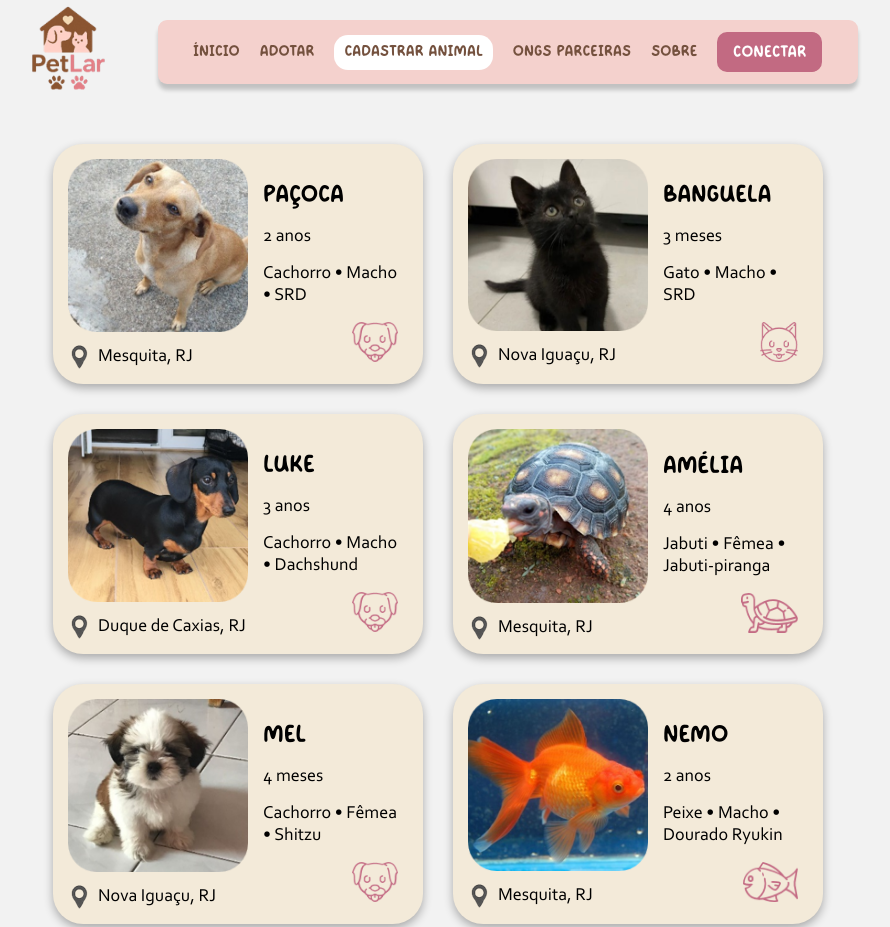
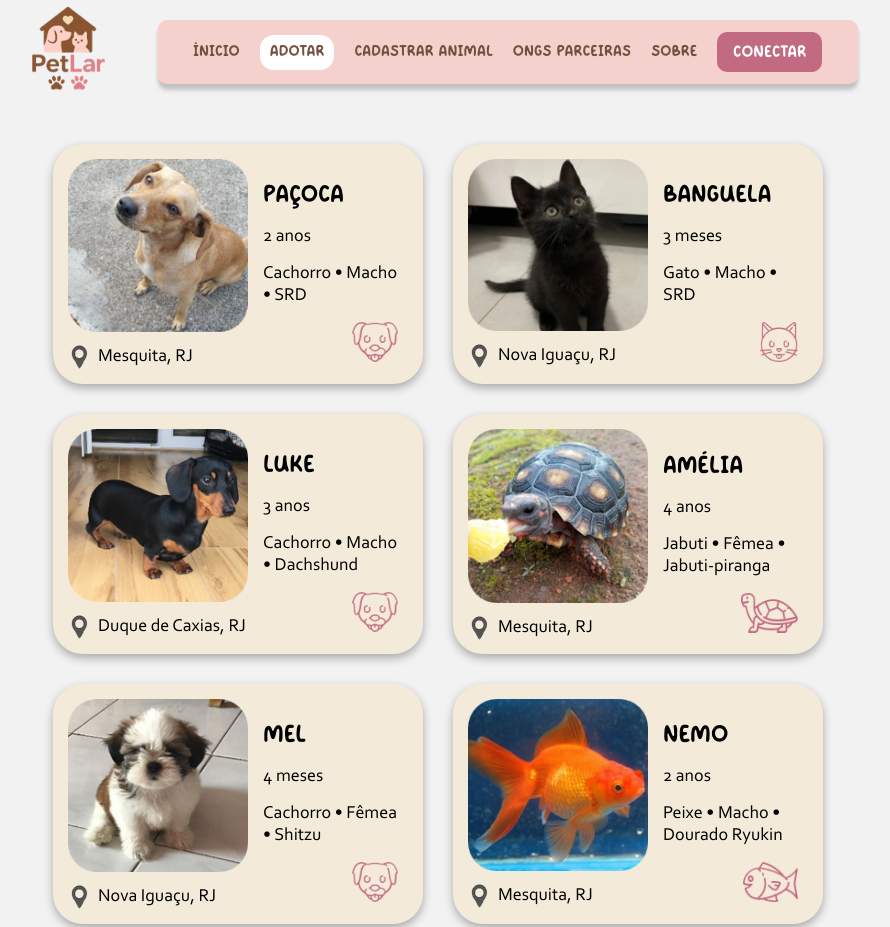
Before and after one commit to h1toh/faetec-pet-lar-project, a plain HTML site: page adotar.html in a window 1280 px wide. Shown: the top 927 px of the page, without its empty margins (202-1092 px from the left). Drawn offline with Linux system fonts and the light colour scheme.

Commit message:
page-selected denovo

```diff
--- a/adotar.html
+++ b/adotar.html
@@ -24,7 +24,7 @@
             <div class="bar">
                 <div class="guiaBar">
                     <a href="./index.html">ÍNICIO</a>
-                    <a class="page-selected" href="./adotar.html">ADOTAR</a>
+                    <a href="./adotar.html">ADOTAR</a>
                     <a href="./cadastrarAnimal.html">CADASTRAR ANIMAL</a>
                     <a href="./ongs.html">ONGS PARCEIRAS</a>
                     <a href="./sobre.html">SOBRE</a>
@@ -36,8 +36,8 @@
 
             <nav class="guia">
                 <a href="./index.html">ÍNICIO</a>
-                <a href="./adotar.html">ADOTAR</a>
-                <a class="page-selected" href="./cadastrarAnimal.html">CADASTRAR ANIMAL</a>
+                <a class="page-selected" href="./adotar.html">ADOTAR</a>
+                <a href="./cadastrarAnimal.html">CADASTRAR ANIMAL</a>
                 <a href="./ongs.html">ONGS PARCEIRAS</a>
                 <a href="./sobre.html">SOBRE</a>
                 <input class="loginBtn" type="button" value="CONECTAR">
```
